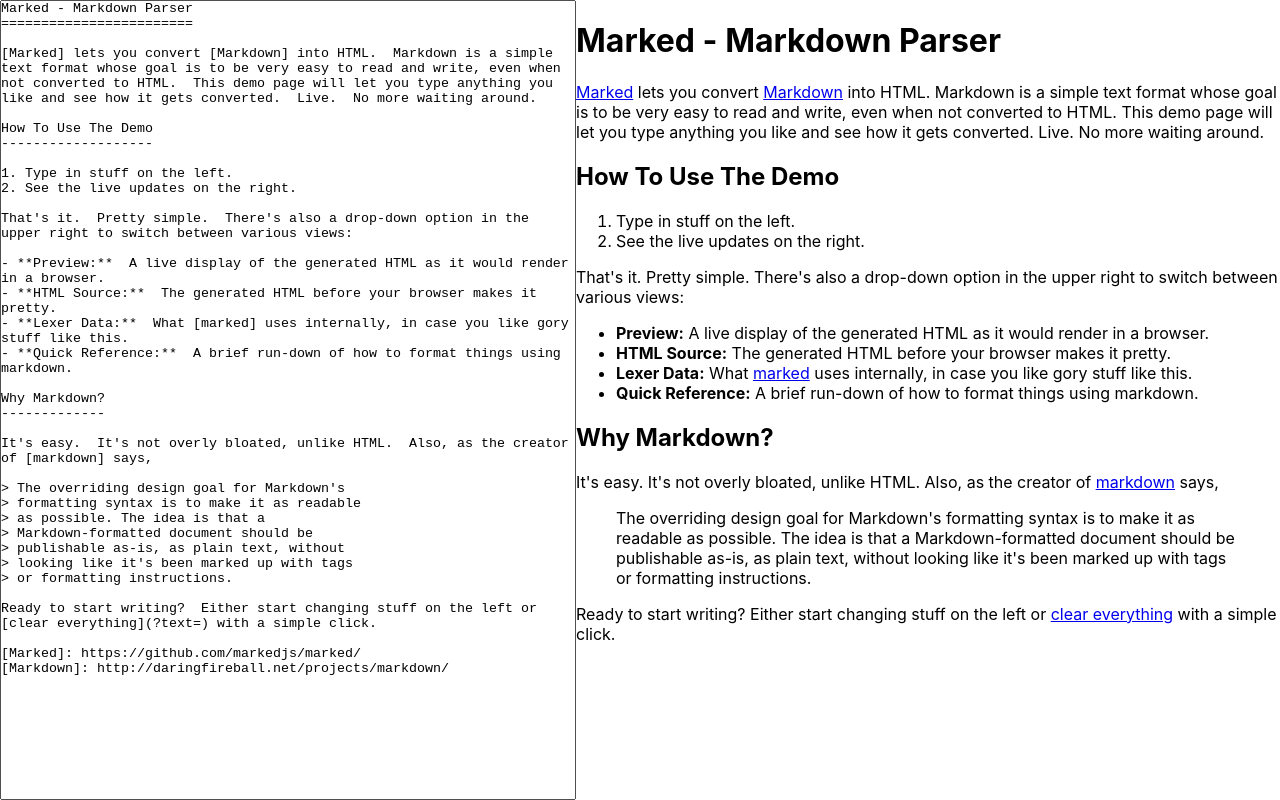
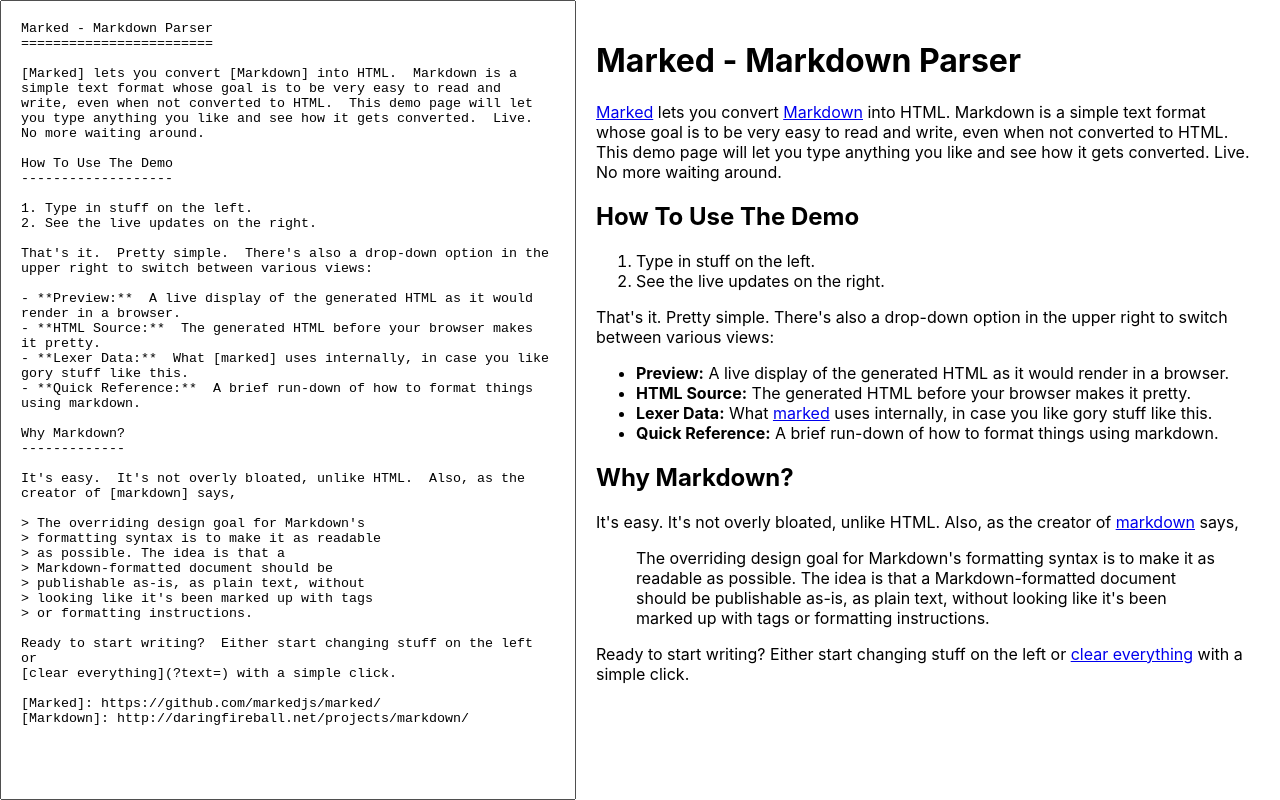
Before and after one commit to anhtuan23/FCC07-Markdown-Previewer, a React (Create React App) app: page / in a window 1280 px wide. Built offline with nearby package versions, Linux system fonts and the light colour scheme.

Commit message:
tweak ui

```diff
--- a/src/App.css
+++ b/src/App.css
@@ -8,7 +8,7 @@
 
 #markdown-input {
   margin: 0;
-  padding: 0;
+  padding: 20px;
   height: 100vh;
   width: 45vw;
   box-sizing: border-box;
@@ -17,7 +17,7 @@
 
 #html-output {
   margin: 0;
-  padding: 0;
+  padding: 20px;
   height: 100vh;
   width: 55vw;
   overflow: scroll;
```
